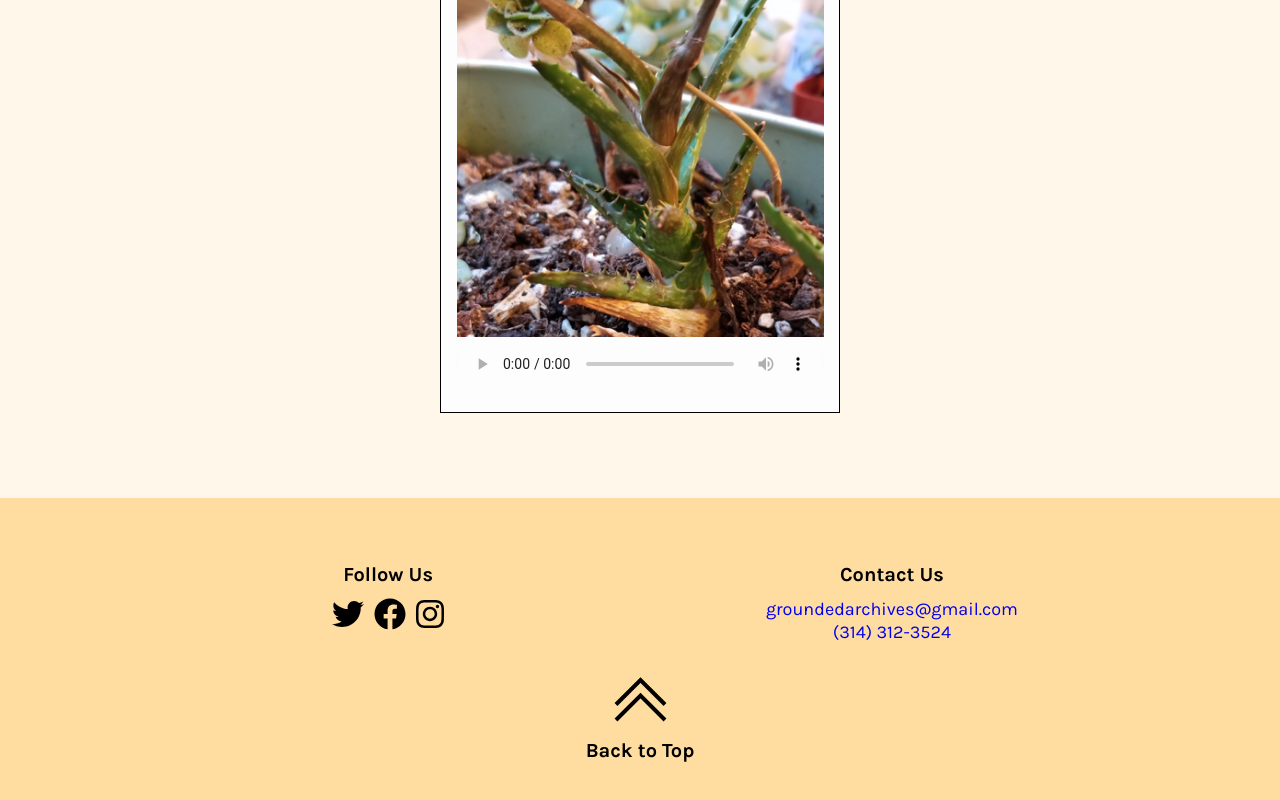
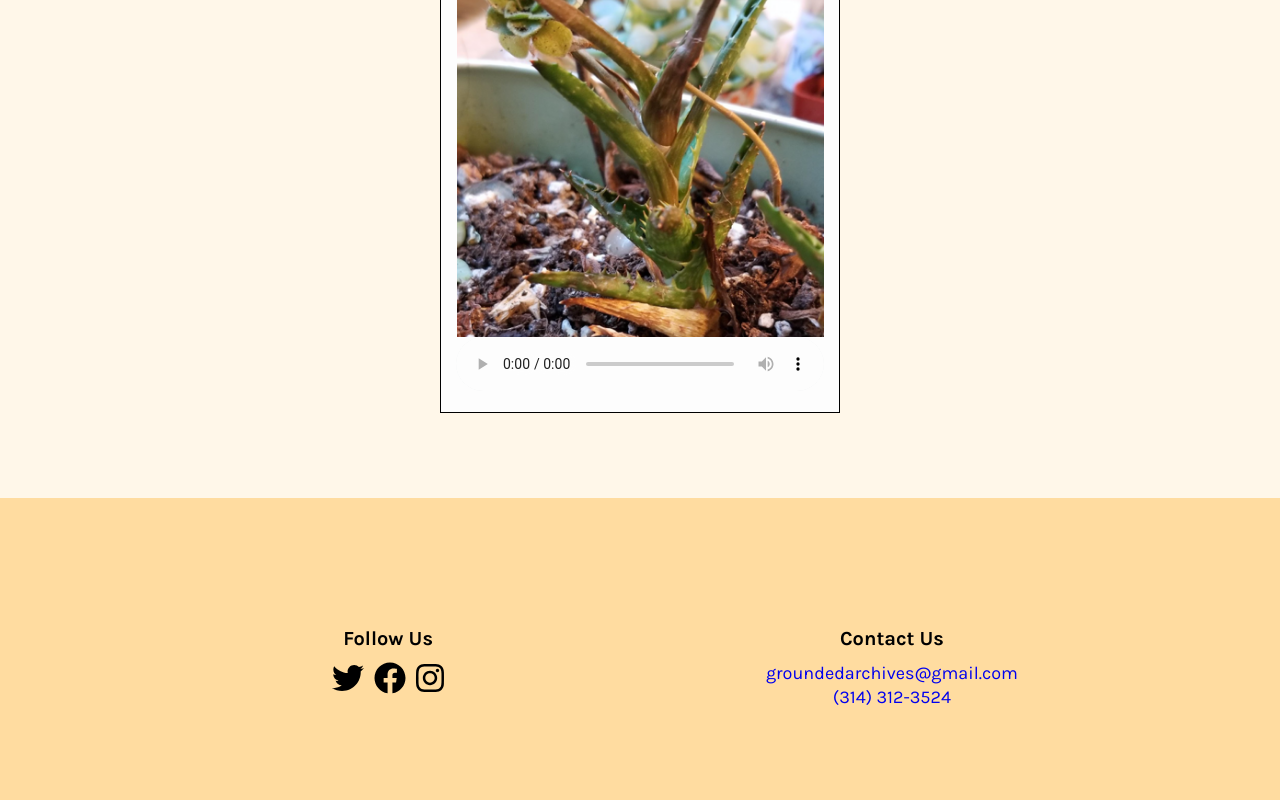
Before and after one commit to akshatksharma/Grounded, a React (Create React App) app: page /about in a window 1280 px wide. Shown: the part 1755-2555 px from the top of the page. Built offline with nearby package versions, Linux system fonts and the light colour scheme.

Commit message:
Removed scroll to top from footer

```diff
--- a/src/Footer/Footer.js
+++ b/src/Footer/Footer.js
@@ -8,13 +8,13 @@ import {
 } from "@fortawesome/free-brands-svg-icons";
 
 const Footer = () => {
-  const scrollToTop = () => {
-    window.scroll({
-      top: 0,
-      left: 0,
-      behavior: "smooth",
-    });
-  };
+  // const scrollToTop = () => {
+  //   window.scroll({
+  //     top: 0,
+  //     left: 0,
+  //     behavior: "smooth",
+  //   });
+  // };
   let content = (
     <div className="footer ">
       <div className="footer__content flow">
@@ -55,7 +55,7 @@ const Footer = () => {
             </a>
           </p>
         </div>
-        <div className="scrolltop flow" onClick={scrollToTop}>
+        {/* <div className="scrolltop flow" onClick={scrollToTop}>
           <svg
             width="53"
             height="45"
@@ -70,7 +70,7 @@ const Footer = () => {
             />
           </svg>
           <p className="footer__title bold">Back to Top</p>
-        </div>
+        </div> */}
       </div>
     </div>
   );
```
